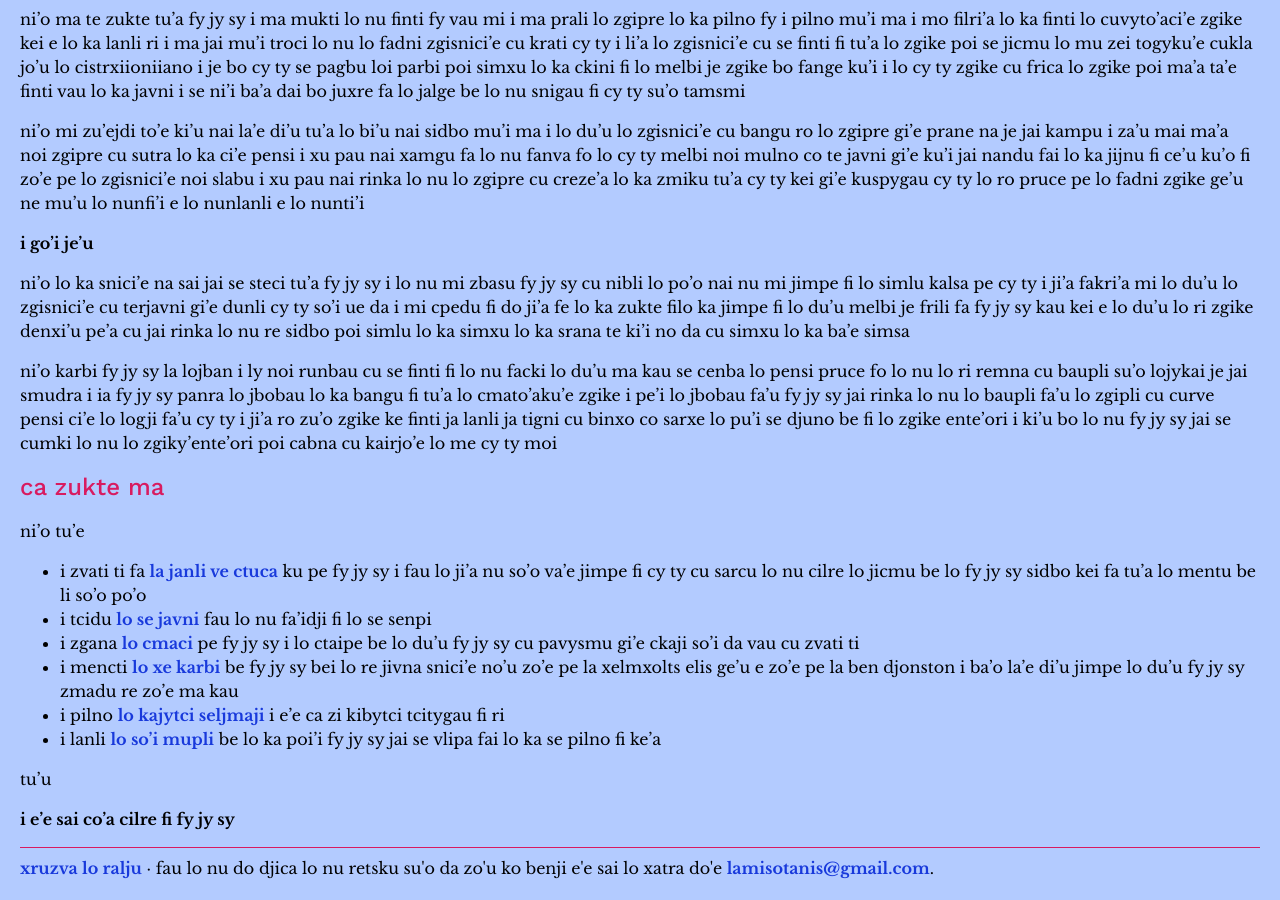
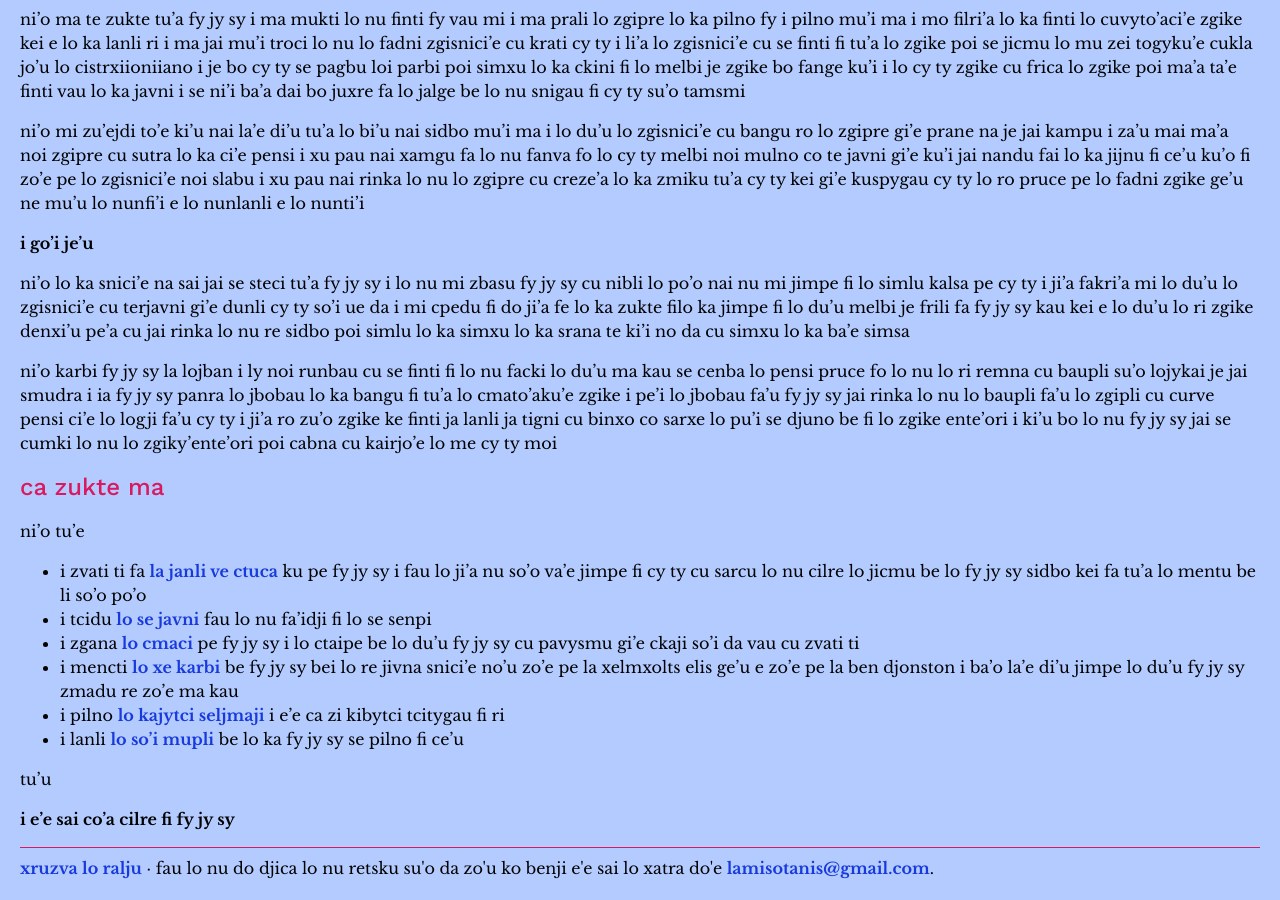
Before and after one commit to misotanni/misotanni.github.io, a Jekyll site: the page built from fjs/jbo/index.md, in a window 1280 px wide and 900 px high, scrolled down 1617 px. Built offline with Jekyll 4.4.1, drawn with Linux system fonts in a browser that asks for light colours; our own code applies the rules of GitHub Pages for plain Markdown files.

Commit message:
removed poi'i

```diff
--- a/fjs/jbo/index.md
+++ b/fjs/jbo/index.md
@@ -114,7 +114,7 @@ ni'o tu'e
 - i zgana [lo cmaci](math.html) pe fy jy sy i lo ctaipe be lo du'u fy jy sy cu pavysmu gi'e ckaji so'i da vau cu zvati ti
 - i mencti [lo xe karbi](compare.html) be fy jy sy bei lo re jivna snici'e no'u zo'e pe la xelmxolts elis ge'u e zo'e pe la ben djonston i ba'o la'e di'u jimpe lo du'u fy jy sy zmadu re zo'e ma kau
 - i pilno [lo kajytci seljmaji](calc.html) i e'e ca zi kibytci tcitygau fi ri
-- i lanli [lo so'i mupli](examples.html) be lo ka poi'i fy jy sy jai se vlipa fai lo ka se pilno fi ke'a
+- i lanli [lo so'i mupli](examples.html) be lo ka fy jy sy se pilno fi ce'u
 
 tu'u
 
```
